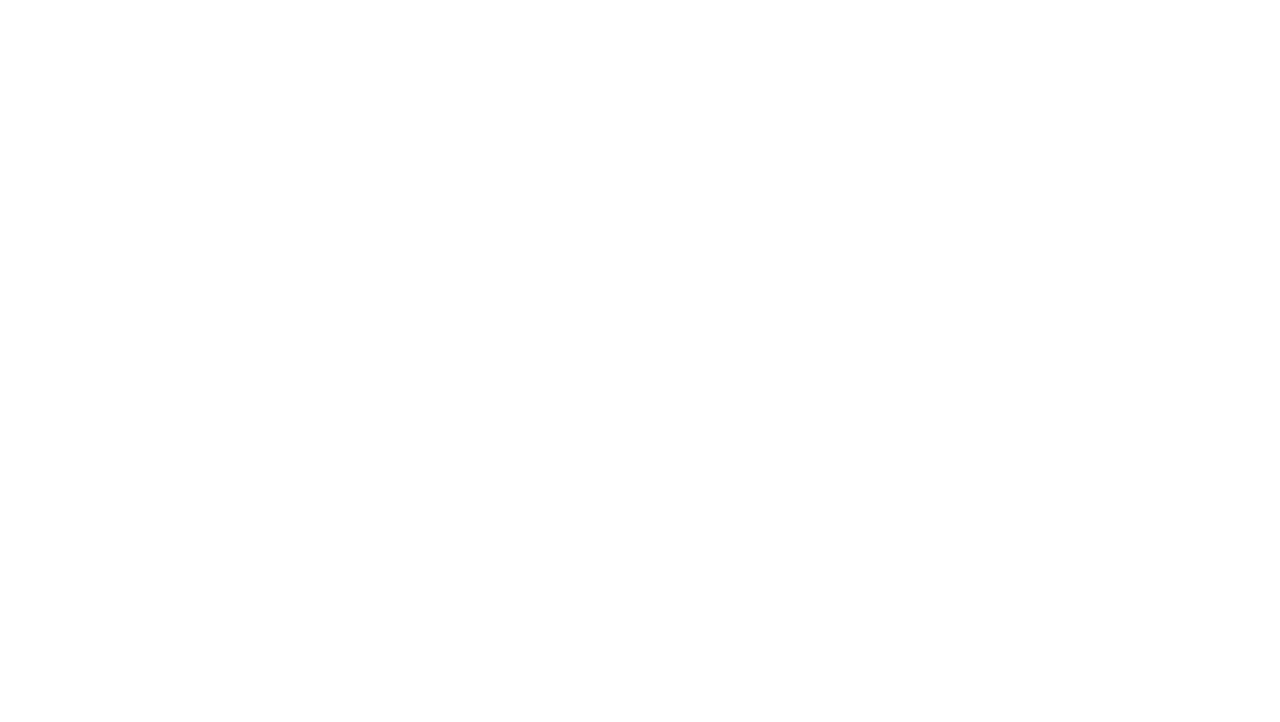
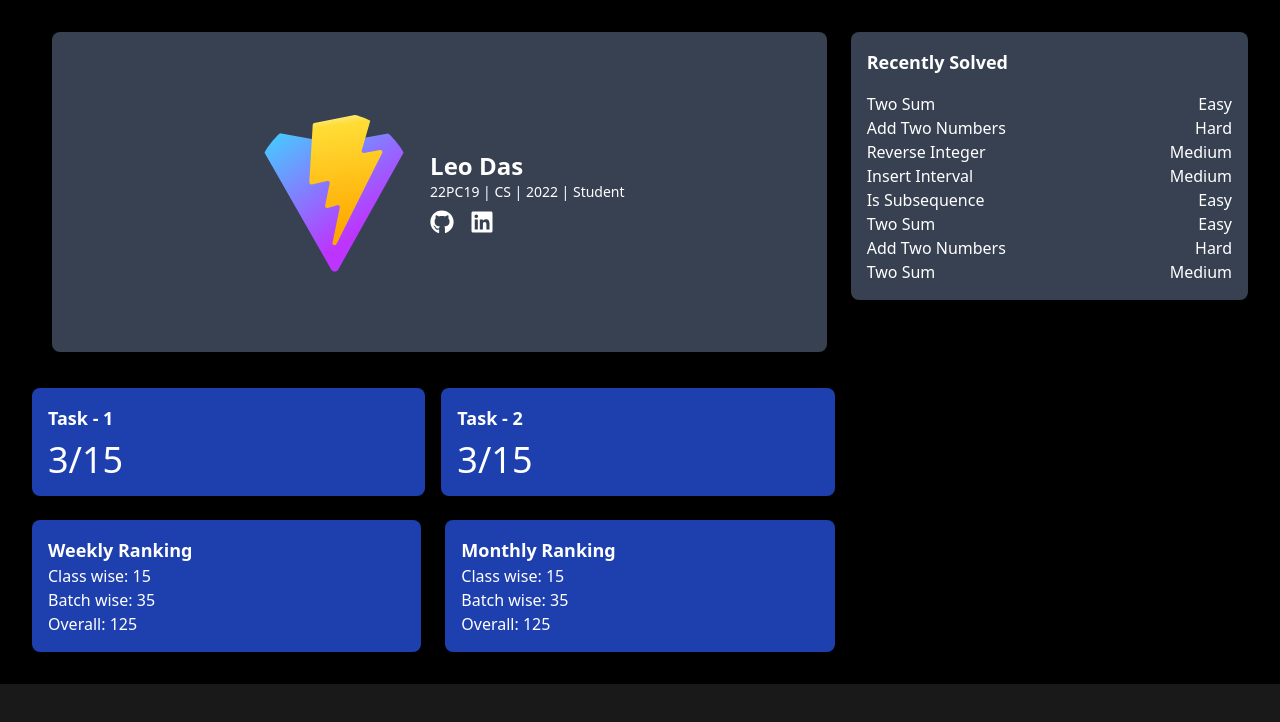
Before and after one commit to Mithun2303/Algostats-frontend, a React (Vite) app: page / in a window 1280 px wide. Before the commit this address had no page. Shown: the top 722 px of the page. Built offline with nearby package versions, Linux system fonts and the light colour scheme.

Commit message:
New dashboard branch

```diff
--- a/package.json
+++ b/package.json
@@ -19,6 +19,7 @@
     "lucide-react": "^0.437.0",
     "react": "^18.3.1",
     "react-dom": "^18.3.1",
+    "react-icons": "^5.3.0",
     "react-router-dom": "^6.26.1",
     "tailwind-merge": "^2.5.2",
     "tailwindcss-animate": "^1.0.7"
--- a/src/App.jsx
+++ b/src/App.jsx
@@ -7,12 +7,14 @@ import { Leaderboard } from './Leaderboard';
 import reactLogo from './assets/react.svg'
 import viteLogo from '/vite.svg'
 import Login from './Login'
+import { Dashboard } from './Dashboard';
 
 function App() {
 
   return (
     <Router>
       <Routes>
+        <Route path='/' element={<Dashboard/>}/>
         <Route path='/login' element={<Login/>}/>
         <Route path='/leaderboard/' element={<Leaderboard/>}/>
         <Route path='/leaderboard/class/:classId' element={<ClassLeaderboard/>}/>
--- /dev/null
+++ b/src/Dashboard.jsx
@@ -0,0 +1,30 @@
+import React from 'react'
+import ProfileCard from './components/ProfileCard'
+import TaskCard from './components/TaskCard'
+import RankingCard from './components/RankingCard'
+import RecentlySolvedCard from './components/RecentlySolved'
+
+export const Dashboard = () => {
+  return (
+    <div className="bg-black p-8">
+    <div className="md:flex flex-col md:flex-row gap-6">
+      <div className='md:w-4/6 col-span-3 '>
+        <ProfileCard />
+      </div>
+      <div className='md:w-2/6 '>
+      <RecentlySolvedCard />
+      </div>
+    </div>
+    <div className="grid grid-cols-1 md:grid-cols-3 gap-6 mt-9">
+      <div className="col-span-2 grid grid-cols-2 gap-4">
+        <TaskCard title="Task - 1" completed={3} total={15} />
+        <TaskCard title="Task - 2" completed={3} total={15} />
+      </div>
+    </div>
+    <div className="grid grid-cols-1 md:grid-cols-3 gap-6 mt-6">
+      <RankingCard type="Weekly" classRank={15} batchRank={35} overallRank={125} />
+      <RankingCard type="Monthly" classRank={15} batchRank={35} overallRank={125} />
+    </div>
+  </div>
+  )
+}
--- /dev/null
+++ b/src/components/ProfileCard.jsx
@@ -0,0 +1,31 @@
+import { Card } from './ui/card';
+import { FaGithub, FaLinkedin } from 'react-icons/fa';
+
+function ProfileCard() {
+  return (
+    <Card className="ml-5 flex items-center justify-center min-h-80 bg-gray-700 p-6 rounded-lg shadow-lg text-white border-none">
+
+      <div className="flex items-center space-x-4">
+        <img
+          src="./vite.svg" // Replace with the actual path to the image
+          alt="Profile"
+          className="rounded-full w-40 h-40 object-cover"
+        />
+        <div>
+          <h2 className="text-2xl font-bold">Leo Das</h2>
+          <p className="text-sm">22PC19 | CS | 2022 | Student</p>
+          <div className="flex space-x-4 mt-2">
+            <a href="https://github.com/randomuser" target="_blank" rel="noopener noreferrer" className="hover:text-gray-300">
+              <FaGithub size={24} />
+            </a>
+            <a href="https://linkedin.com/in/randomuser" target="_blank" rel="noopener noreferrer" className="hover:text-gray-300">
+              <FaLinkedin size={24} />
+            </a>
+          </div>
+        </div>
+      </div>
+    </Card>
+  );
+}
+
+export default ProfileCard;
--- /dev/null
+++ b/src/components/RankingCard.jsx
@@ -0,0 +1,14 @@
+import { Card } from './ui/card';
+
+function RankingCard({ type, classRank, batchRank, overallRank }) {
+  return (
+    <Card className="bg-blue-800 p-4 rounded-lg shadow-lg text-white border-none">
+      <h3 className="text-lg font-semibold">{type} Ranking</h3>
+      <p>Class wise: {classRank}</p>
+      <p>Batch wise: {batchRank}</p>
+      <p>Overall: {overallRank}</p>
+    </Card>
+  );
+}
+
+export default RankingCard;
--- /dev/null
+++ b/src/components/RecentlySolved.jsx
@@ -0,0 +1,32 @@
+import { Card } from './ui/card';
+
+function RecentlySolvedCard() {
+  const problems = [
+    { title: 'Two Sum', difficulty: 'Easy' },
+    { title: 'Add Two Numbers', difficulty: 'Hard' },
+    { title: 'Reverse Integer', difficulty: 'Medium' },
+    { title: 'Insert Interval', difficulty: 'Medium' },
+    { title: 'Is Subsequence', difficulty: 'Easy' },
+    { title: 'Two Sum', difficulty: 'Easy' },
+    { title: 'Add Two Numbers', difficulty: 'Hard' },
+    { title: 'Two Sum', difficulty: 'Medium' },
+  ];
+
+  return (
+    <Card className="bg-gray-700 p-4 rounded-lg text-white border-none shadow-lg">
+      <h3 className="text-lg font-semibold mb-4">Recently Solved</h3>
+      <ul>
+        {problems.map((problem, index) => (
+          <li key={index} className="flex justify-between">
+            <span>{problem.title}</span>
+            <span className={`text-${problem.difficulty === 'Easy' ? 'green-400' : problem.difficulty === 'Medium' ? 'yellow-400' : 'red-400'}`}>
+              {problem.difficulty}
+            </span>
+          </li>
+        ))}
+      </ul>
+    </Card>
+  );
+}
+
+export default RecentlySolvedCard;
--- /dev/null
+++ b/src/components/TaskCard.jsx
@@ -0,0 +1,12 @@
+import { Card } from './ui/card';
+
+function TaskCard({ title, completed, total }) {
+  return (
+    <Card className="bg-blue-800 p-4 rounded-lg shadow-lg text-white border-none">
+      <h3 className="text-lg font-semibold">{title}</h3>
+      <p className="text-4xl mt-2">{`${completed}/${total}`}</p>
+    </Card>
+  );
+}
+
+export default TaskCard;
--- /dev/null
+++ b/src/components/ui/card.jsx
@@ -0,0 +1,50 @@
+import * as React from "react"
+
+import { cn } from "@/lib/utils"
+
+const Card = React.forwardRef(({ className, ...props }, ref) => (
+  <div
+    ref={ref}
+    className={cn("rounded-xl border bg-card text-card-foreground shadow", className)}
+    {...props} />
+))
+Card.displayName = "Card"
+
+const CardHeader = React.forwardRef(({ className, ...props }, ref) => (
+  <div
+    ref={ref}
+    className={cn("flex flex-col space-y-1.5 p-6", className)}
+    {...props} />
+))
+CardHeader.displayName = "CardHeader"
+
+const CardTitle = React.forwardRef(({ className, ...props }, ref) => (
+  <h3
+    ref={ref}
+    className={cn("font-semibold leading-none tracking-tight", className)}
+    {...props} />
+))
+CardTitle.displayName = "CardTitle"
+
+const CardDescription = React.forwardRef(({ className, ...props }, ref) => (
+  <p
+    ref={ref}
+    className={cn("text-sm text-muted-foreground", className)}
+    {...props} />
+))
+CardDescription.displayName = "CardDescription"
+
+const CardContent = React.forwardRef(({ className, ...props }, ref) => (
+  <div ref={ref} className={cn("p-6 pt-0", className)} {...props} />
+))
+CardContent.displayName = "CardContent"
+
+const CardFooter = React.forwardRef(({ className, ...props }, ref) => (
+  <div
+    ref={ref}
+    className={cn("flex items-center p-6 pt-0", className)}
+    {...props} />
+))
+CardFooter.displayName = "CardFooter"
+
+export { Card, CardHeader, CardFooter, CardTitle, CardDescription, CardContent }
--- a/src/index.css
+++ b/src/index.css
@@ -64,5 +64,6 @@
 }
 
 body{
-  /* background: linear-gradient(90deg, #000 7.26%, #00344D 24.01%, #014567 38.5%, #006A9D 54.88%, #004667 71.86%, #002D42 83.62%, #000 112.62%); */
+  /* background: linear-gradient(90deg, #000 7.26%, #00344D 28.01%, #014567 38.5%, #006A9D 54.88%, #004667 71.86%, #002D42 83.62%, #000 112.62%); */
+  background-color: #191919;
 }
```
Also changed, not shown: 1 other file (tests, documents, lock files or other folders).
